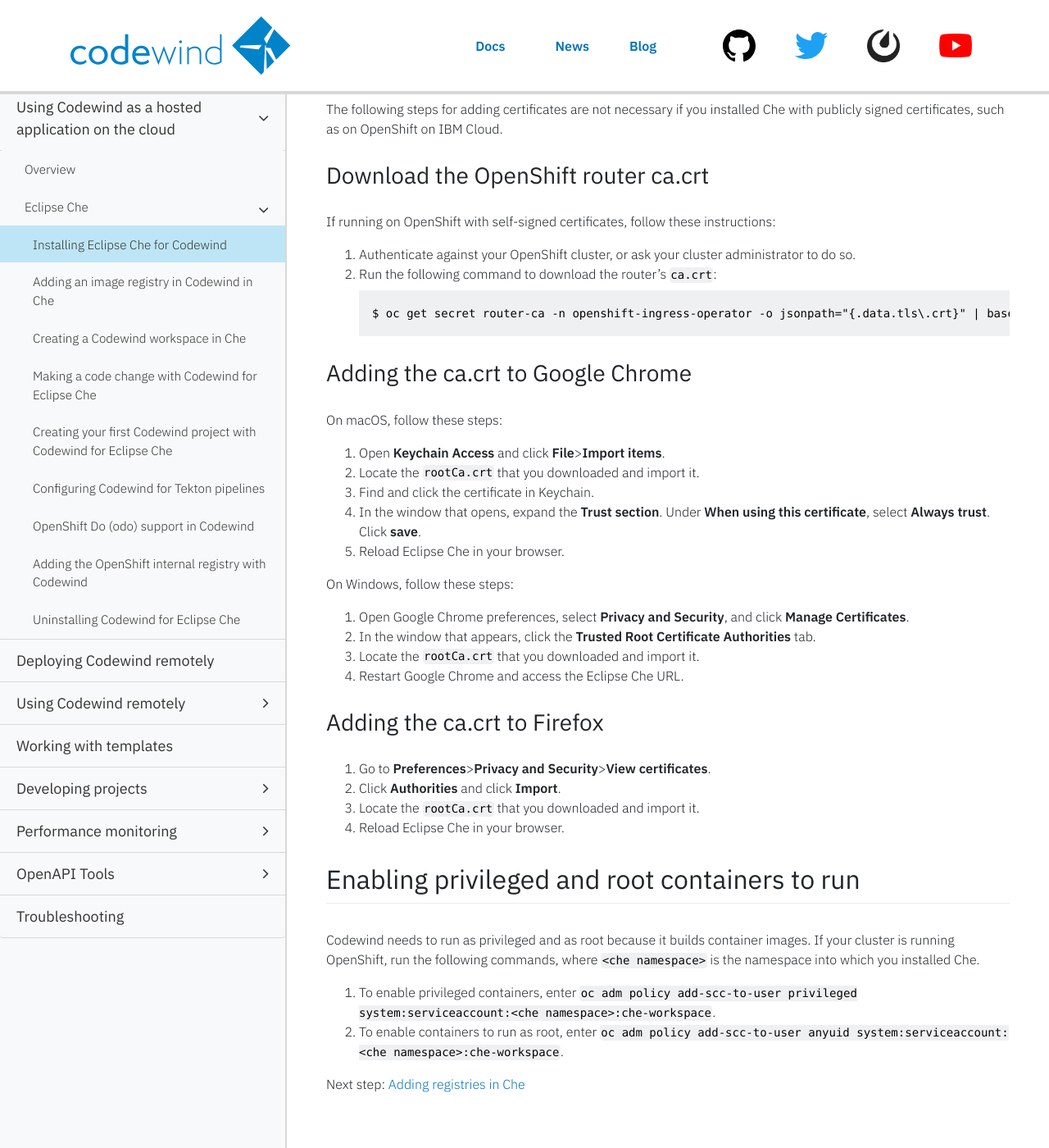
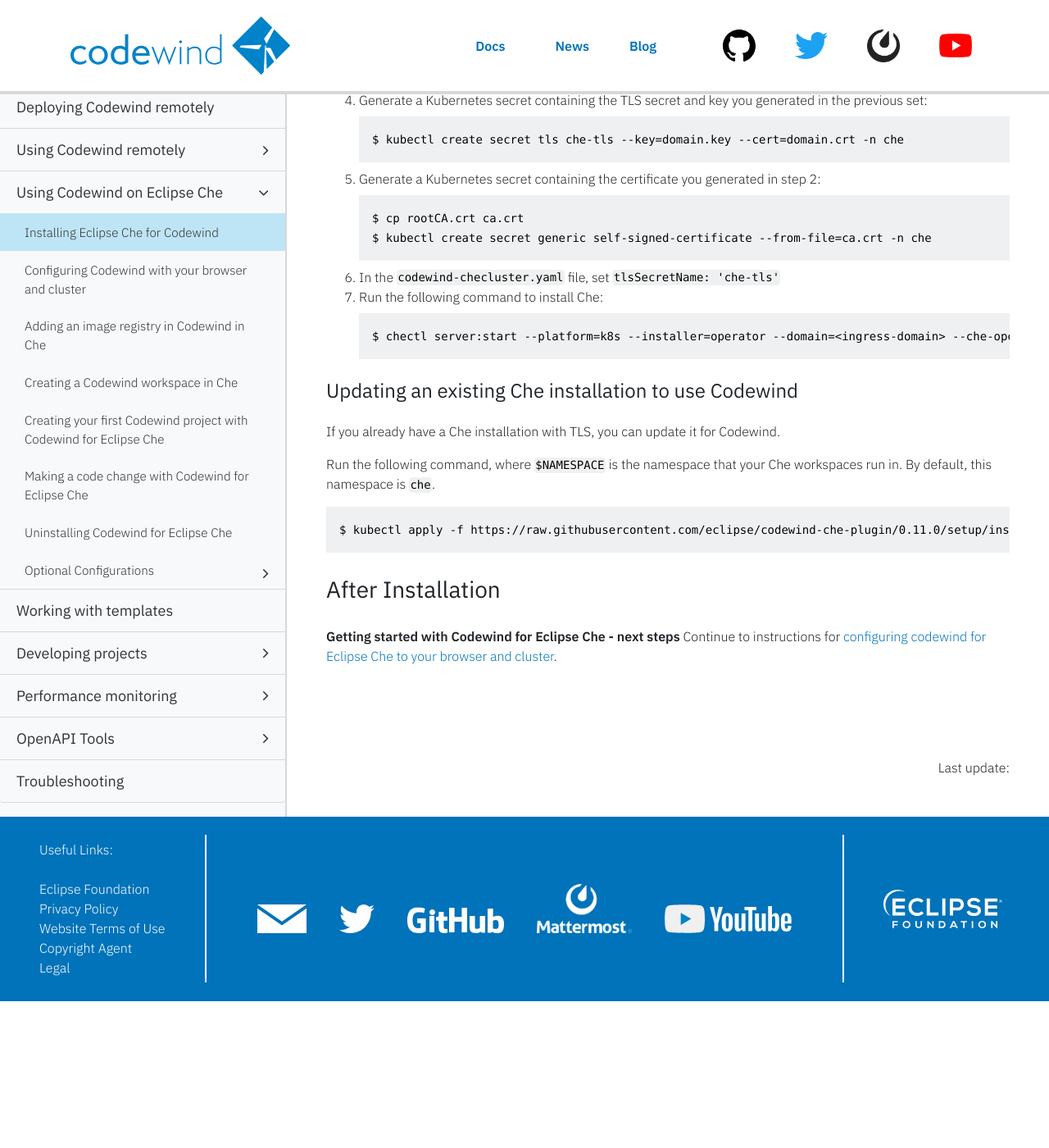
Before and after one commit to eclipse-archived/codewind-docs, a Jekyll site: the page built from docs/_documentations/che-installinfo.md, in a window 1280 px wide and 1400 px high, scrolled down 2245 px. Shown: the whole window at 82% size. Built offline with Jekyll 4.4.1, drawn with Linux system fonts in a browser that asks for light colours; nearby versions of some CDN libraries; comment, search, counter and statistics services are not loaded; after the commit the page ends 3466 px from its top, so only the background shows below that; some of the changed text lies outside the part shown.

Commit message:
EclipseChe_section_rework
Signed-off-by: MelHopper <melanieh@uk.ibm.com>

````diff
--- a/docs/_data/docstoc.yml
+++ b/docs/_data/docstoc.yml
@@ -29,31 +29,6 @@
       - title: 'Making a code change with IntelliJ'
         url: intellij-codechange.html
 
-- title: 'Using Codewind as a hosted application on the cloud'
-  children:
-    - title: 'Overview'
-      url: eclipseche-codewind-overview.html
-    - title: 'Eclipse Che'
-      children:
-      - title: 'Installing Eclipse Che for Codewind'
-        url: che-installinfo.html
-      - title: 'Adding an image registry in Codewind in Che'
-        url: che-setupregistries.html
-      - title: 'Creating a Codewind workspace in Che'
-        url: che-createcodewindworkspace.html
-      - title: 'Making a code change with Codewind for Eclipse Che'
-        url: che-codechange.html
-      - title: 'Creating your first Codewind project with Codewind for Eclipse Che'
-        url: che-createfirstproject.html
-      - title: 'Configuring Codewind for Tekton pipelines'
-        url: che-tektonpipelines.html
-      - title: 'OpenShift Do (odo) support in Codewind'
-        url: che-odo-support.html
-      - title: 'Adding the OpenShift internal registry with Codewind'
-        url: openshiftregistry.html
-      - title: 'Uninstalling Codewind for Eclipse Che'
-        url: che-uninstall.html
-
 - title: 'Deploying Codewind remotely'
   url: remote-deploying-codewind.html
 
@@ -71,6 +46,34 @@
       url: remote-setupregistries.html
     - title: 'Creating and importing projects'
       url: remotedeploy-projects-vscode.html
+
+- title: 'Using Codewind on Eclipse Che'
+  children:
+  - title: 'Installing Eclipse Che for Codewind'
+    url: che-installinfo.html
+  - title: 'Configuring Codewind with your browser and cluster'
+    url: che-browserconfig.html
+  - title: 'Adding an image registry in Codewind in Che'
+    url: che-setupregistries.html
+  - title: 'Creating a Codewind workspace in Che'
+    url: che-createcodewindworkspace.html
+  - title: 'Creating your first Codewind project with Codewind for Eclipse Che'
+    url: che-createfirstproject.html
+  - title: 'Making a code change with Codewind for Eclipse Che'
+    url: che-codechange.html
+  - title: 'Uninstalling Codewind for Eclipse Che'
+    url: che-uninstall.html
+  - title: 'Optional Configurations'
+    children:
+    - title: 'Configuring Codewind for Tekton pipelines'
+      url: che-tektonpipelines.html
+    - title: 'OpenShift Do (odo) support in Codewind'
+      url: che-odo-support.html
+    - title: 'Adding the OpenShift internal registry with Codewind'
+      url: openshiftregistry.html
+
+
+
 
 - title: 'Working with templates'
   url: workingwithtemplates.html
--- /dev/null
+++ b/docs/_documentations/che-browserconfig.md
@@ -0,0 +1,67 @@
+---
+layout: docs
+title: Installing Eclipse Che for Codewind
+description: Installing Eclipse Che for Codewind
+keywords: build, deploy, install, installing, installation, chart, Helm, develop, cloud, public cloud, services, command line, cli, command, start, stop, update, open, delete, options, operation, devops, OpenShift, OKD
+duration: 1 minute
+permalink: che-browserconfig
+type: document
+---
+# Configuring Codewind on Eclipse Che with your browser and cluster
+
+Ensure you have completed both the [prerequisites](./che-installinfo.html#prerequisites) and [installed Codewind on Eclipse Che](./che-installinfo.html#choose-from-the-following-instructions).
+
+If you did not install Eclipse Che with **publicly signed certificates**, you must now follow instructions to [add certificates for Che to your browser](./che-browserconfig.html#adding-certificates-for-che-to-your-browser).
+
+**If you are running on Openshift** you must also perform [additional steps](./che-browserconfig.html#additional-instructions-for-openshift) to:
+- Enable Codewind to be run as privileged and as root
+- Download the Openshift router's Certificate Authority certificates.
+
+### Adding certificates for Che to your browser
+
+If you configured Eclipse Che with **self-signed certificates**, you need to add the `ca.crt` for Eclipse Che to your browser. Examples of configuring Che with self-signed certificates include the following examples:
+  - Completing the [Codewind for Eclipse Che prerequisites and installation steps](./che-installinfo) for Kubernetes
+  - Installing Che on an OpenShift cluster with self-signed-certificate
+
+**note:** The following steps for adding certificates are not necessary if you installed Che with publicly signed certificates, such as on OpenShift on IBM Cloud.
+
+#### Adding the ca.crt to Google Chrome
+
+On macOS, follow these steps:
+
+1. Open **Keychain Access** and click **File**>**Import items**.
+2. Locate the `rootCa.crt` that you downloaded and import it.
+3. Find and click the certificate in Keychain.
+4. In the window that opens, expand the **Trust section**. Under **When using this certificate**, select **Always trust**. Click **save**.
+5. Reload Eclipse Che in your browser.
+
+On Windows, follow these steps:
+
+1. Open Google Chrome preferences, select **Privacy and Security**, and click **Manage Certificates**.
+2. In the window that appears, click the **Trusted Root Certificate Authorities** tab.
+3. Locate the `rootCa.crt` that you downloaded and import it.
+4. Restart Google Chrome and access the Eclipse Che URL.
+
+#### Adding the ca.crt to Firefox
+
+1. Go to **Preferences**>**Privacy and Security**>**View certificates**.
+2. Click **Authorities** and click **Import**.
+3. Locate the `rootCa.crt` that you downloaded and import it.
+4. Reload Eclipse Che in your browser.
+
+### Additional instructions for Openshift
+
+**Running on OpenShift with self-signed certificates** If you are running with self-signed certificates, follow these instructions to download the router's ca.crt:
+
+1. Authenticate against your OpenShift cluster, or ask your cluster administrator to do so.
+2. Run the following command to download the router's `ca.crt`:
+```
+$ oc get secret router-ca -n openshift-ingress-operator -o jsonpath="{.data.tls\.crt}" | base64 -d > rootCa.crt
+```
+
+**Enabling Codewind to run as privileged and as root** Codewind needs to run as privileged and as root because it builds container images. If your cluster is running OpenShift, run the following commands, where `<che namespace>` is the namespace into which you installed Che.
+1. To enable privileged containers, enter `oc adm policy add-scc-to-user privileged system:serviceaccount:<che namespace>:che-workspace`.
+2. To enable containers to run as root, enter `oc adm policy add-scc-to-user anyuid system:serviceaccount:<che namespace>:che-workspace`.
+
+### Next steps
+**Getting started with Codewind for Eclipse Che** Continue to instructions for [adding registries in Che](./che-setupregistries.html)
--- a/docs/_documentations/che-createcodewindworkspace.md
+++ b/docs/_documentations/che-createcodewindworkspace.md
@@ -22,4 +22,6 @@ Codewind includes a ready-to-use devfile with its plug-ins. Complete the followi
 
 For more sample devfiles, see [`codewind-templates/devfiles/`](https://github.com/kabanero-io/codewind-templates/tree/master/devfiles).
 
-Next step: [Creating your first project with Codewind for Eclipse Che](che-createfirstproject.html)
+### Next Step
+
+**Getting started with Codewind for Eclipse Che** Continue to instructions for [Creating your first project with Codewind for Eclipse Che](che-createfirstproject.html)
--- a/docs/_documentations/che-installinfo.md
+++ b/docs/_documentations/che-installinfo.md
@@ -7,12 +7,29 @@ duration: 1 minute
 permalink: che-installinfo
 type: document
 ---
+# Using Codewind as a hosted application on the cloud
+
+Codewind can be used in one of three ways - [locally](./vsc-getting-started.html), [remotely](./remote-codewind-overview.html), or **hosted as an application on the cloud**. By using Codewind hosted as an application on the cloud, you can develop, build and run your code all by accessing Codewind via a browser window from your local desktop.
+
+Follow the instructions to get started with using Codewind as an application hosted on the cloud. This will guide you through:
+
+1. Installing Eclipse Che to use with Codewind or update an existing Eclipse Che installation to use Codewind
+2. Configuring Codewind on Eclipse Che to work with your browser and cluster.
+2. Creating a Codewind connection by:
+- adding an image registry
+- Creating a Codewind workspace in Eclipse Che
+4. Creating your first Codewind project
+5. Making a code change to try out the inner loop experience
+
+### Other Codewind configurations
+
+**A quick way to try out Codewind before installing Codewind as a hosted application in your cloud is to use Codewind locally** In this fully-local configuration, you create, develop, build and run your containerised applications on your local machine using your local IDE. See [Getting Started with Codewind](./gettingstarted.html) for local IDE options and step-by- step instructions.
+
+**Using Codewind Remotely** If you want to use the other cloud-based configuration of Codewind, **you must first follow the steps to [install codewind locally](./gettingstarted.html)**. By [using Codewind remotely](./remote-codewind-overview.html), Codewind is configured for making code changes on your local IDE but building and running your application in the cloud.
 
 # Installing Eclipse Che for Codewind
 
-Install Che to use with Codewind or prepare to use Codewind with an existing Che installation.
-
-## Prerequisites
+### Prerequisites
 
 1. Set up PersistentVolumes (PVs) that support both `ReadWriteOnce` (RWO) and `ReadWriteMany` (RWX) access modes and each have a minimum of 5 Gi storage.
    - One volume is required for Che, and two volumes are required for each Codewind workspace.
@@ -24,15 +41,26 @@ Install Che to use with Codewind or prepare to use Codewind with an existing Che
 3. Set up the ClusterRole for Codewind:
 `kubectl apply -f https://raw.githubusercontent.com/eclipse/codewind-che-plugin/0.11.0/setup/install_che/codewind-clusterrole.yaml`
 
-## Installing Che with chectl
+### Choose from the following instructions:
 
-Install Eclipse Che with HTTPS so that Codewind functions properly. See the [Installing Che](#installing-che) section to set up Eclipse Che with TLS certificates.
+- [Install Eclipse Che to use with Codewind](./che-installinfo.html#installing-che-to-use-with-codewind)
 
-### Installing Che
-The fastest way to install Eclipse Che for Codewind is to use the `chectl` CLI. To install the `chectl` CLI tool, see [Installing the chectl management tool](https://www.eclipse.org/che/docs/che-7/installing-the-chectl-management-tool/).
+or
 
-After you install `chectl`, download the [codewind-checluster.yaml](https://raw.githubusercontent.com/eclipse/codewind-che-plugin/0.11.0/setup/install_che/che-operator/codewind-checluster.yaml) file.
- - You can modify this file, but leave the `spec.server.cheWorkspaceClusterRole` field set to `eclipse-codewind` and the `spec.storage.preCreateSubPaths` field set to `true`.
+- [Update an existing Eclipse Che installation to use Codewind](./che-installinfo.html#updating-an-existing-che-installation-to-use-codewind)
+
+#### Installing Che to use with Codewind
+
+Install Eclipse Che with HTTPS so that Codewind functions properly.
+
+The fastest way to install Eclipse Che for Codewind is to use the `chectl` CLI. Perform the following:
+
+1. Install the `chectl` CLI tool. see [Installing the chectl management tool](https://www.eclipse.org/che/docs/che-7/installing-the-chectl-management-tool/).
+
+2. Download the [codewind-checluster.yaml](https://raw.githubusercontent.com/eclipse/codewind-che-plugin/0.11.0/setup/install_che/che-operator/codewind-checluster.yaml) file.
+ - **note:** You can modify this file, but leave the `spec.server.cheWorkspaceClusterRole` field set to `eclipse-codewind` and the `spec.storage.preCreateSubPaths` field set to `true`.
+
+3. Use the following instructions to install Codewind on your Openshift or Kubernetes cluster:
 
 **Installing on OpenShift:**
 
@@ -64,7 +94,7 @@ Run the following command to install Che on OpenShift with `chectl`:
    $ chectl server:start --platform=k8s --installer=operator --domain=<ingress-domain> --che-operator-cr-yaml=codewind-checluster.yaml --che-operator-image=quay.io/eclipse/che-operator:7.9.2
    ```
 
-## Updating an existing Che installation
+#### Updating an existing Che installation to use Codewind
 
 If you already have a Che installation with TLS, you can update it for Codewind.
 
@@ -72,52 +102,6 @@ Run the following command, where `$NAMESPACE` is the namespace that your Che wor
 ```
 $ kubectl apply -f https://raw.githubusercontent.com/eclipse/codewind-che-plugin/0.11.0/setup/install_che/codewind-clusterrole.yaml -n $NAMESPACE
 ```
+### After Installation
 
-## Adding certificates for Che to your browser
-
-**Note**: If you configured Eclipse Che with self-signed certificates, you need to add the `ca.crt` for Eclipse Che to your browser. Examples of configuring Che with self-signed certificates include the following examples:
-  - Completing the previous steps for Kubernetes
-  - Installing Che on an OpenShift cluster with self-signed-certificates
-
-The following steps for adding certificates are not necessary if you installed Che with publicly signed certificates, such as on OpenShift on IBM Cloud.
-
-### Download the OpenShift router ca.crt
-If running on OpenShift with self-signed certificates, follow these instructions:
-
-1. Authenticate against your OpenShift cluster, or ask your cluster administrator to do so.
-2. Run the following command to download the router's `ca.crt`:
-```
-$ oc get secret router-ca -n openshift-ingress-operator -o jsonpath="{.data.tls\.crt}" | base64 -d > rootCa.crt
-```
-
-### Adding the ca.crt to Google Chrome
-
-On macOS, follow these steps:
-
-1. Open **Keychain Access** and click **File**>**Import items**.
-2. Locate the `rootCa.crt` that you downloaded and import it.
-3. Find and click the certificate in Keychain.
-4. In the window that opens, expand the **Trust section**. Under **When using this certificate**, select **Always trust**. Click **save**.
-5. Reload Eclipse Che in your browser.
-
-On Windows, follow these steps:
-
-1. Open Google Chrome preferences, select **Privacy and Security**, and click **Manage Certificates**.
-2. In the window that appears, click the **Trusted Root Certificate Authorities** tab.
-3. Locate the `rootCa.crt` that you downloaded and import it.
-4. Restart Google Chrome and access the Eclipse Che URL.
-
-### Adding the ca.crt to Firefox
-
-1. Go to **Preferences**>**Privacy and Security**>**View certificates**.
-2. Click **Authorities** and click **Import**.
-3. Locate the `rootCa.crt` that you downloaded and import it.
-4. Reload Eclipse Che in your browser.
-
-## Enabling privileged and root containers to run
-
-Codewind needs to run as privileged and as root because it builds container images. If your cluster is running OpenShift, run the following commands, where `<che namespace>` is the namespace into which you installed Che.
-1. To enable privileged containers, enter `oc adm policy add-scc-to-user privileged system:serviceaccount:<che namespace>:che-workspace`.
-2. To enable containers to run as root, enter `oc adm policy add-scc-to-user anyuid system:serviceaccount:<che namespace>:che-workspace`.
-
-Next step: [Adding registries in Che](che-createcodewindworkspace.html)
+**Getting started with Codewind for Eclipse Che - next steps** Continue to instructions for [configuring codewind for Eclipse Che to your browser and cluster](./che-browserconfig.html).
--- a/docs/_documentations/che-setupregistries.md
+++ b/docs/_documentations/che-setupregistries.md
@@ -11,29 +11,27 @@ type: document
 # Adding an image registry in Codewind in Che
 
 ## Prerequisite: Determining if you need an image registry
-1\. First, determine if you need to add an image registry. The following scenarios in Codewind require you to specify which image registry is in use:
-- In the following scenario, configure Codewind with an image registry to push the application image to that specific image registry:
-    - Run Codewind on a remote Kubernetes cluster, including Che, to develop a Codewind style project.
-- In the following scenario, configure Codewind to use the credentials for a specific image registry:
-    - Run Codewind on a remote Kubernetes cluster, including Che, to develop an Appsody style project.
-    - The image registry for the Appsody stack requires credentials.
-- In the following scenario, from the command line, enter the `docker login` command in the registry before you create the Appsody project:
-    - Run Codewind locally to develop an Appsody style project.
-    - The image registry for the Appsody stack requires credentials.
-If you do not develop any Codewind style projects, and you use an image registry that does not require credentials, you do not need to specify an image registry.
-2\. If you do need to add an image registry, start and run Che.
+
+First, determine if you need to add an image registry. The following scenarios in Codewind require you to specify which image registry is in use:
+
+**Codewind for Eclipse Che running on a remote Kubernetes cluster to develop a Codewind style project** Configure Codewind with an image registry to push the application image to that specific image registry:
+
+**Codewind for Eclipse Che running on a remote Kubernetes cluster to develop an Appsody style project** Configure Codewind to use the credentials for a specific image registry.
+
+**Using Codewind locally to develop an Appsody-style project** From the command line, enter the `docker login` command in the registry before you create the Appsody project
 
 ## Adding an image registry in Codewind
-After Che is started and running, add the image registry to be used with Codewind.
-1. From the Codewind Project Explorer view, right-click **Projects** and select **Image Registry Manager**.
-2. From the **Image Registry Manager**, click **Add New**.
-3. Enter the following information to add the registry:
+
+1. Start Codewind for Eclipse Che and ensure the project is running
+2. From the Codewind Project Explorer view, right-click **Projects** and select **Image Registry Manager**.
+3. From the **Image Registry Manager**, click **Add New**.
+4. Enter the following information to add the registry:
   - Registry server name or domain name: `<registry-to-push-images-to>`
   - User name: `<Your username>`
   - Password or API key: `<Your password or API key>`
-4. If you're using the newly added registry as a push registry, enter the namespace that you want to push your images to.
+5. If you're using the newly added registry as a push registry, enter the namespace that you want to push your images to.
   - For recommended values for common registries, see the [examples](#examples).
-5. Click **Select a Push Registry** to determine which registry you use to push Codewind style projects to.
+6. Click **Select a Push Registry** to determine which registry you use to push Codewind style projects to.
 
 ## Codewind image registry guidance
 When you run Codewind on Kubernetes for Codewind style projects, Codewind uses [`buildah`](https://github.com/containers/buildah) to build container images from Dockerfiles and to push the images to an image registry that you specify. Use the **Image Registry Manager** in your Codewind IDE to configure the registry to use.
@@ -63,4 +61,6 @@ These examples show recommended values for common registries. The following depl
 ## Adding registries to OKD and OpenShift
 To use the OpenShift internal container registry with Codewind, see [Adding the OpenShift internal registry with Codewind](openshiftregistry.html).
 
-Next step: [Creating a Codewind workspace in Che](che-createcodewindworkspace.html)
+## Next step:
+
+**Getting started with Codewind for Eclipse Che** Continue to instructions for [creating a Codewind workspace in Che](che-createcodewindworkspace.html)
````
Also changed, not shown: other parts of docs/_documentations/che-installinfo.md (+2 -0 lines), docs/_documentations/gettingstarted.md (+1 -1 lines).
